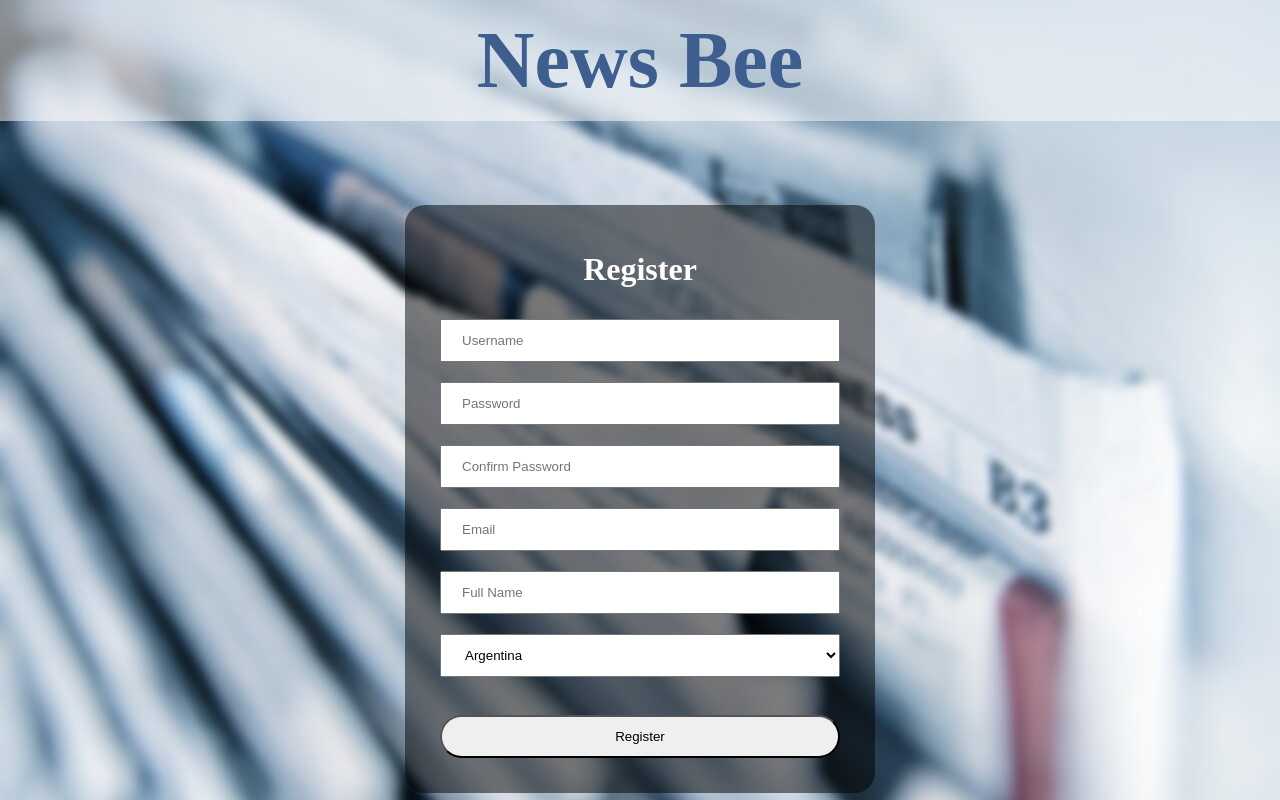
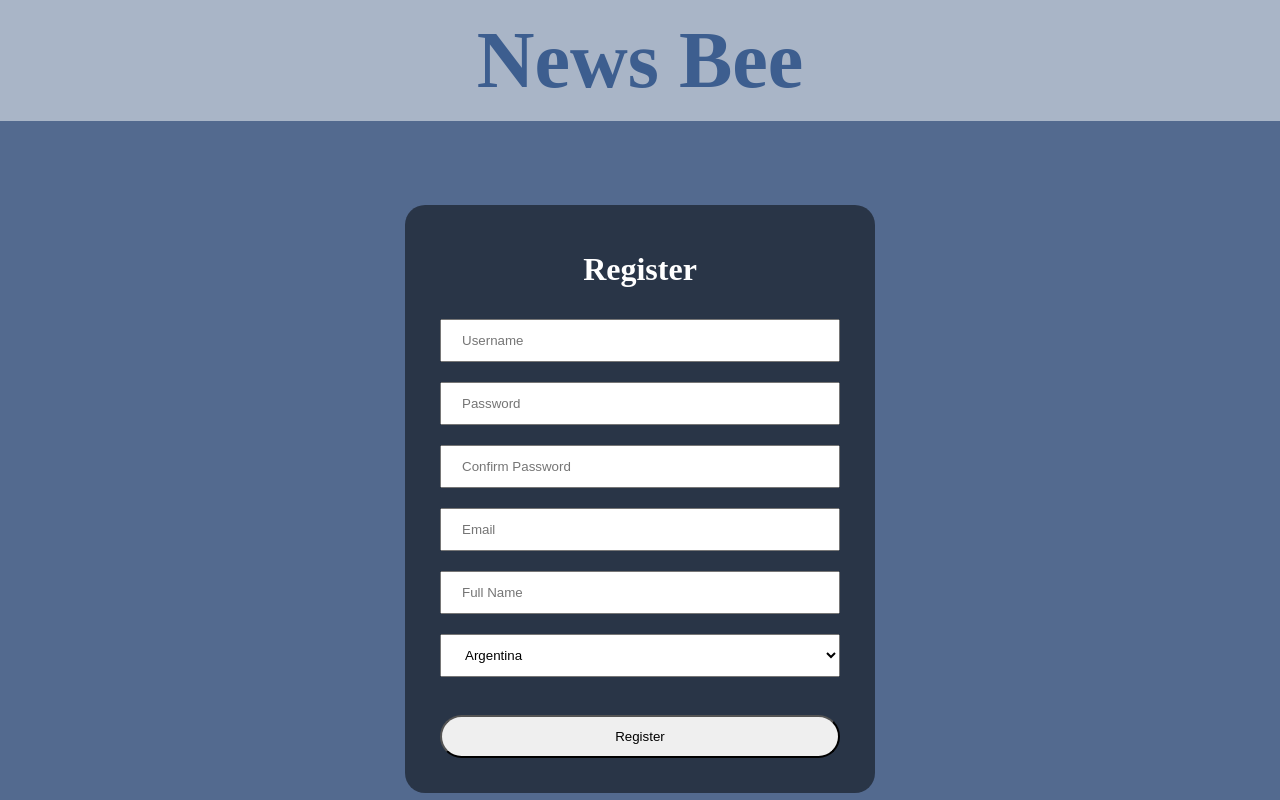
Before and after one commit to rofe-dl/NewsBee, a Django app: page /register in a window 1280 px wide. Run offline with Django 3.2, Linux system fonts and the light colour scheme.

Commit message:
removed bg image

```diff
--- a/user_auth/static/user_auth/styles.css
+++ b/user_auth/static/user_auth/styles.css
@@ -7,7 +7,7 @@ html, body{
 }
 
 body {
-    background-image: url("wallpaper.jpg");
+    background-color: #536a8f;
     height: 100%;
 
     background-position: center;
```
Also changed, not shown: user_auth/static/user_auth/wallpaper.jpg (deleted).
